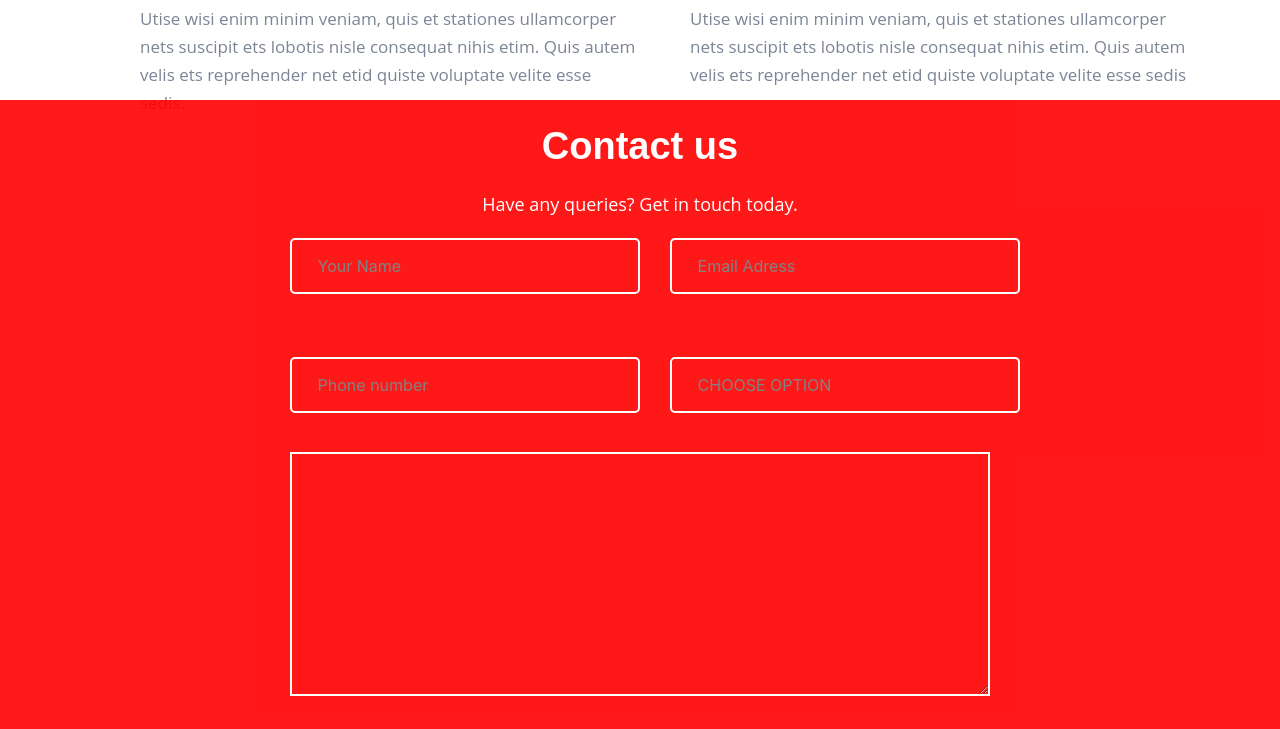
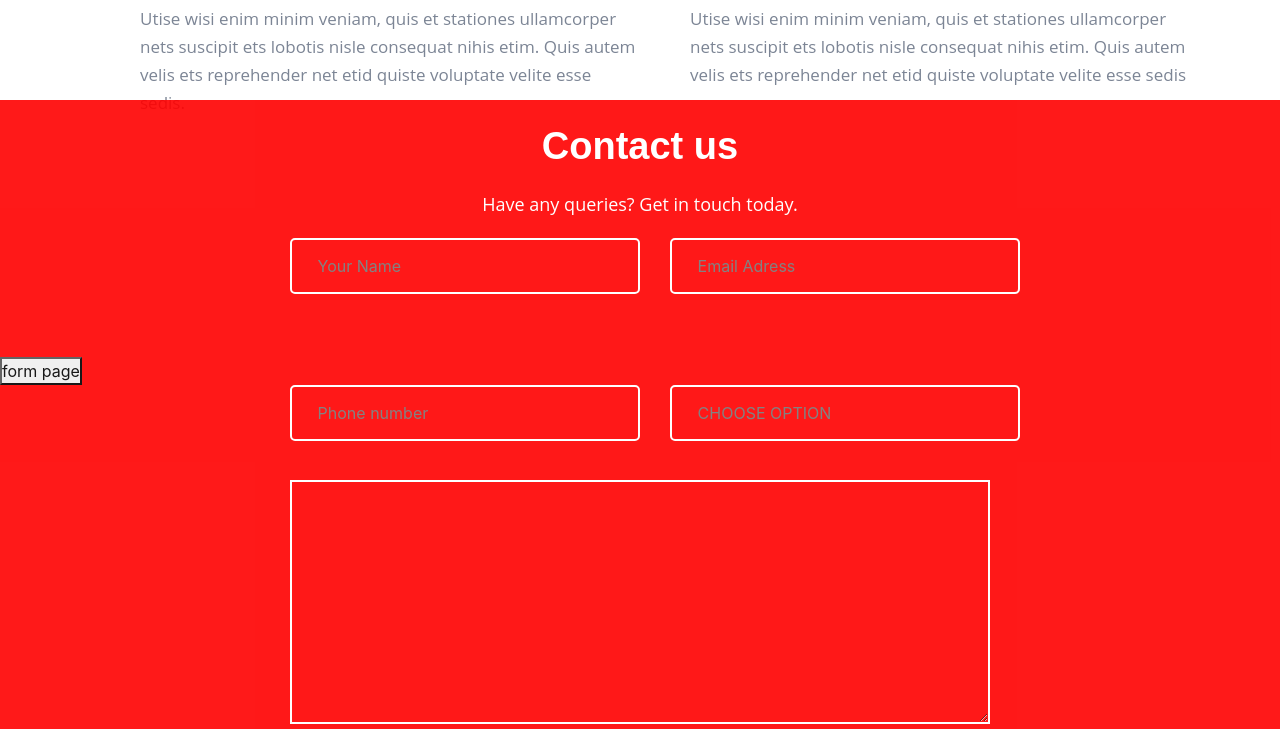
Before and after one commit to faizyabkhangithub/lauch-page-website-replica, a plain HTML site: page index.html in a window 1280 px wide. Shown: the part 6397-7126 px from the top of the page. Drawn offline with nearby package versions, Linux system fonts and the light colour scheme.

Commit message:
Update index.html

```diff
--- a/index.html
+++ b/index.html
@@ -285,6 +285,7 @@
    <p>Have any queries? Get in touch today.</p></div>
    <div class="in1"><input type="text" placeholder="Your Name"> <input type="email" placeholder="Email Adress"></div><br>
   <br>
+  <button>form page</button>
    <div class="in1"><input type="number" placeholder="Phone number"> <input type="text" placeholder="CHOOSE OPTION"></div>
    <br>
    <div class="tent"><textarea cols="30" rows="10"></textarea></div>
```
